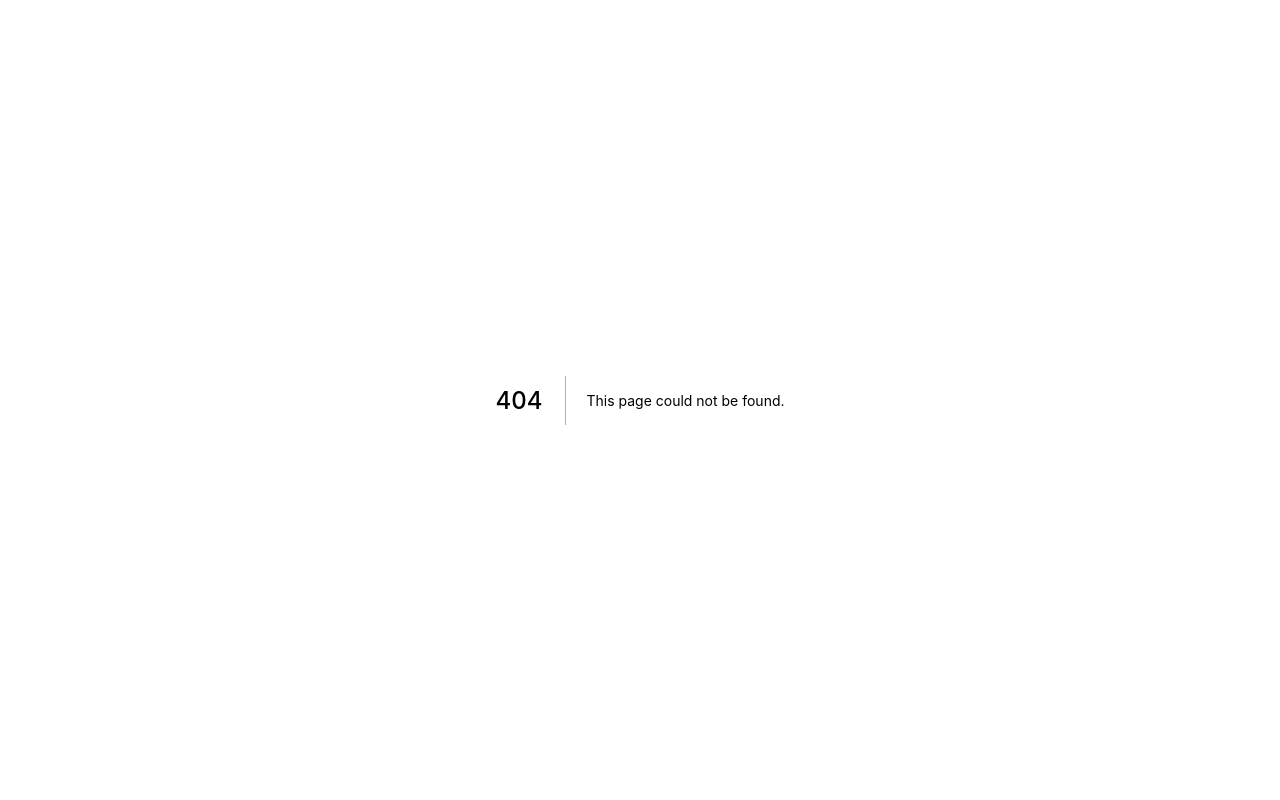
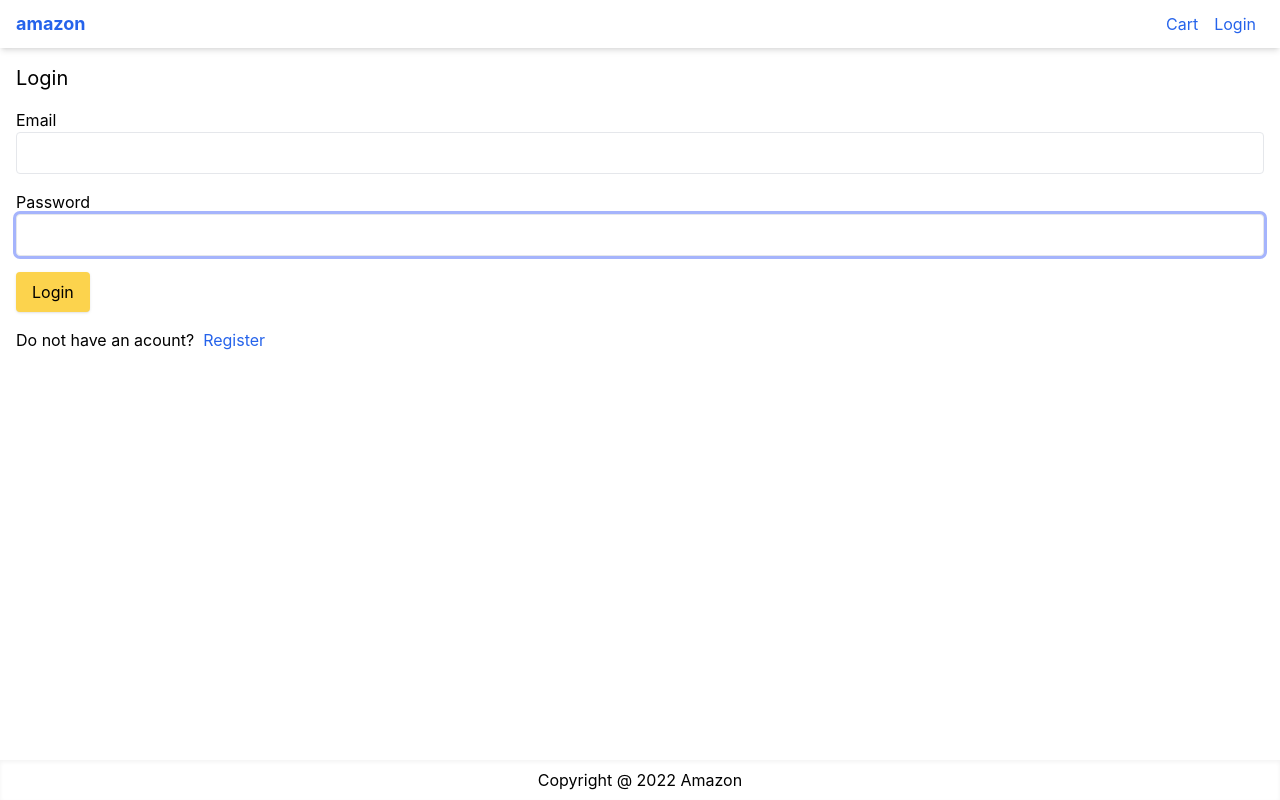
Before and after one commit to umairahmed88/next-amazon-tailwind, a Next.js app: page /login in a window 1280 px wide. Before the commit this address had no page. Built offline with nearby package versions, Linux system fonts and the light colour scheme.

Commit message:
Added login page and input form to the app

```diff
--- a/package.json
+++ b/package.json
@@ -13,7 +13,8 @@
     "js-cookie": "^3.0.1",
     "next": "12.3.1",
     "react": "18.2.0",
-    "react-dom": "18.2.0"
+    "react-dom": "18.2.0",
+    "react-hook-form": "^7.38.0"
   },
   "devDependencies": {
     "@types/react": "^18.0.22",
--- a/pages/cart.js
+++ b/pages/cart.js
@@ -96,7 +96,7 @@ function CartScreen() {
 							</li>
 							<li>
 								<button
-									onClick={() => router.push("/shipping")}
+									onClick={() => router.push("login?redirect=/shipping")}
 									className='primary-button w-full'
 								>
 									Check Out
--- /dev/null
+++ b/pages/login.js
@@ -0,0 +1,72 @@
+import Link from "next/link";
+import React from "react";
+import Layout from "../components/Layout";
+import { useForm } from "react-hook-form";
+
+export default function LoginScreen() {
+	const {
+		handleSubmit,
+		register,
+		formState: { errors },
+	} = useForm();
+
+	const submitHandler = ({ email, password }) => {
+		console.log(email, password);
+	};
+
+	return (
+		<Layout>
+			<form
+				className='mx-auto max-w-screen'
+				onSubmit={handleSubmit(submitHandler)}
+			>
+				<h1 className='mb-4 text-xl'>Login</h1>
+				<div className='mb-4'>
+					<label htmlFor='email'>Email</label>
+					<input
+						type='email'
+						{...register("email", {
+							required: "Please enter email",
+							pattern: {
+								value: /^[a-zA-Z0-9.+-]+@[a-zA-Z0-9-]+.[a-zA-Z0-9-.]/i,
+								message: "Please enter valid email",
+							},
+						})}
+						className='w-full'
+						id='email'
+						autoFocus
+					></input>
+					{errors.email && (
+						<div className='text-red-500'>{errors.email.message}</div>
+					)}
+				</div>
+				<div className='mb-4'>
+					<label htmlFor='password'>Password</label>
+					<input
+						type='password'
+						{...register("password", {
+							required: "Please enter password",
+							minLength: {
+								value: 6,
+								message: "password should be more than 6 characters",
+							},
+						})}
+						className='w-full'
+						id='password'
+						autoFocus
+					></input>
+					{errors.password && (
+						<div className='text-red-500'>{errors.password.message}</div>
+					)}
+				</div>
+				<div className='mb-4'>
+					<button className='primary-button'>Login</button>
+				</div>
+				<div className='mb-4'>
+					Do not have an acount? &nbsp;
+					<Link href='register'>Register</Link>
+				</div>
+			</form>
+		</Layout>
+	);
+}
--- a/styles/globals.css
+++ b/styles/globals.css
@@ -11,28 +11,38 @@ body {
 }
 
 a {
-	color: inherit;
-	text-decoration: none;
+	@apply text-blue-600 hover:text-blue-800;
 }
 
 * {
 	box-sizing: border-box;
 }
 
-@media (prefers-color-scheme: dark) {
-	html {
-		color-scheme: dark;
-	}
-	body {
-		color: white;
-		background: black;
-	}
-}
-
 .card {
-	@apply mb-5 block rounded-lg border border-gray-200 shadow-md;
+	@apply mb-5  block   rounded-lg border border-gray-200  shadow-md;
 }
 
 .primary-button {
-	@apply rounded bg-amber-300 py-2 px-4 shadow outline-none hover:bg-amber-400 active:bg-amber-500;
+	@apply rounded bg-amber-300 py-2 px-4 shadow outline-none hover:bg-amber-400  active:bg-amber-500;
 }
+.default-button {
+	@apply rounded bg-gray-100 py-2  px-4 text-black shadow outline-none hover:bg-gray-200  active:bg-gray-300;
+}
+
+input,
+select,
+textarea {
+	@apply rounded border p-2  outline-none ring-indigo-300  focus:ring;
+}
+
+.dropdown-link {
+	@apply flex p-2 hover:bg-gray-200;
+}
+
+.alert-error {
+	@apply my-3 rounded-lg bg-red-100 p-3 text-red-700;
+}
+
+.alert-success {
+	@apply my-3 rounded-lg bg-green-100 p-3 text-green-700;
+}
```
Also changed, not shown: 2 other files (tests, documents, lock files or other folders).
